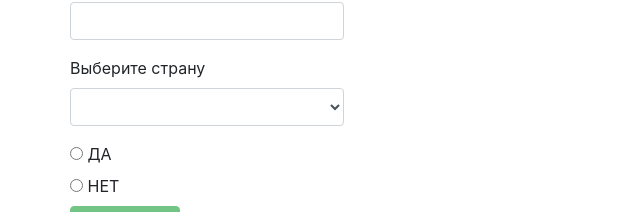
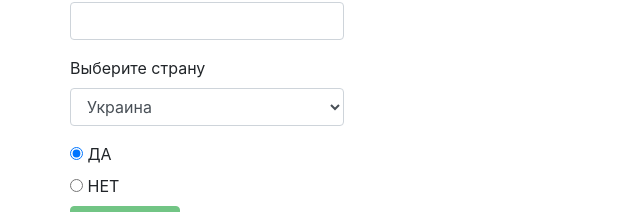
Before and after one commit to maxvanny2010/theory, an Angular app in the folder theoryapp/: page / in a window 1280 px wide. Shown: the part 166-378 px from the top of the page, without its empty margins (0-640 px from the left). Built offline with nearby package versions, Linux system fonts and the light colour scheme.

Commit message:
form default value 7

```diff
--- a/theoryapp/src/app/form/form.component.html
+++ b/theoryapp/src/app/form/form.component.html
@@ -16,7 +16,8 @@
     </div>
     <div class="form-group">
       <label>Выберите страну</label>
-      <select class="form-control" ngModel name="country" required>
+      <select class="form-control" name="country"
+              [ngModel]="defaultCountry" required>
         <option value="ru">Россия</option>
         <option value="by">Белоруссия</option>
         <option value="ua">Украина</option>
@@ -24,7 +25,7 @@
     </div>
     <div class="radio" *ngFor="let ans of answers">
       <label>
-        <input type="radio" [value]="ans.type" ngModel name="answer">
+        <input type="radio" [value]="ans.type" [ngModel]="defaultAnswer" name="answer">
         {{ans.text}}
       </label>
     </div>
--- a/theoryapp/src/app/form/form.component.ts
+++ b/theoryapp/src/app/form/form.component.ts
@@ -10,6 +10,8 @@
   }`]
 })
 export class FormComponent {
+  defaultCountry = 'ua';
+  defaultAnswer = 'yes';
   answers = [{
     type: 'yes',
     text: 'ДА'
```
Also changed, not shown: theoryapp/img/form default value 7.png (added).
